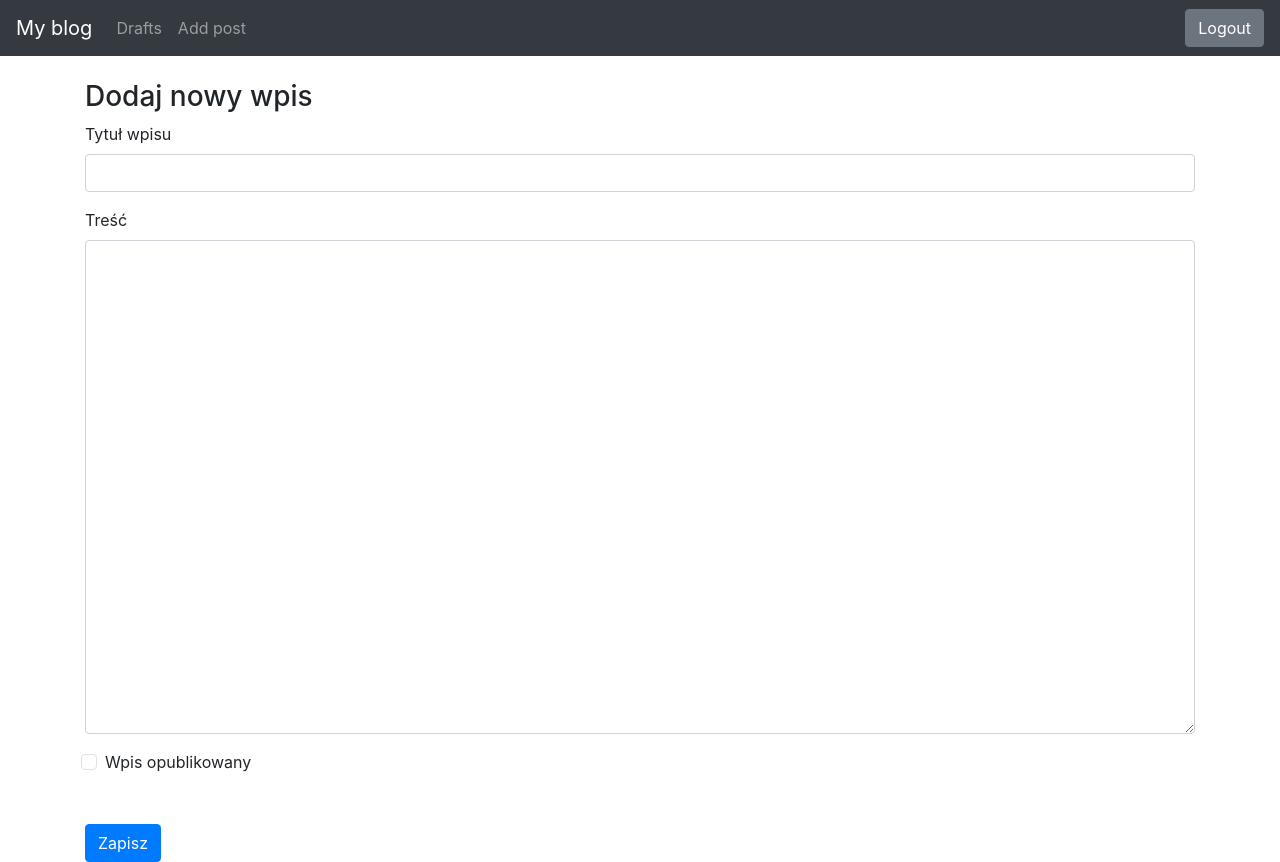
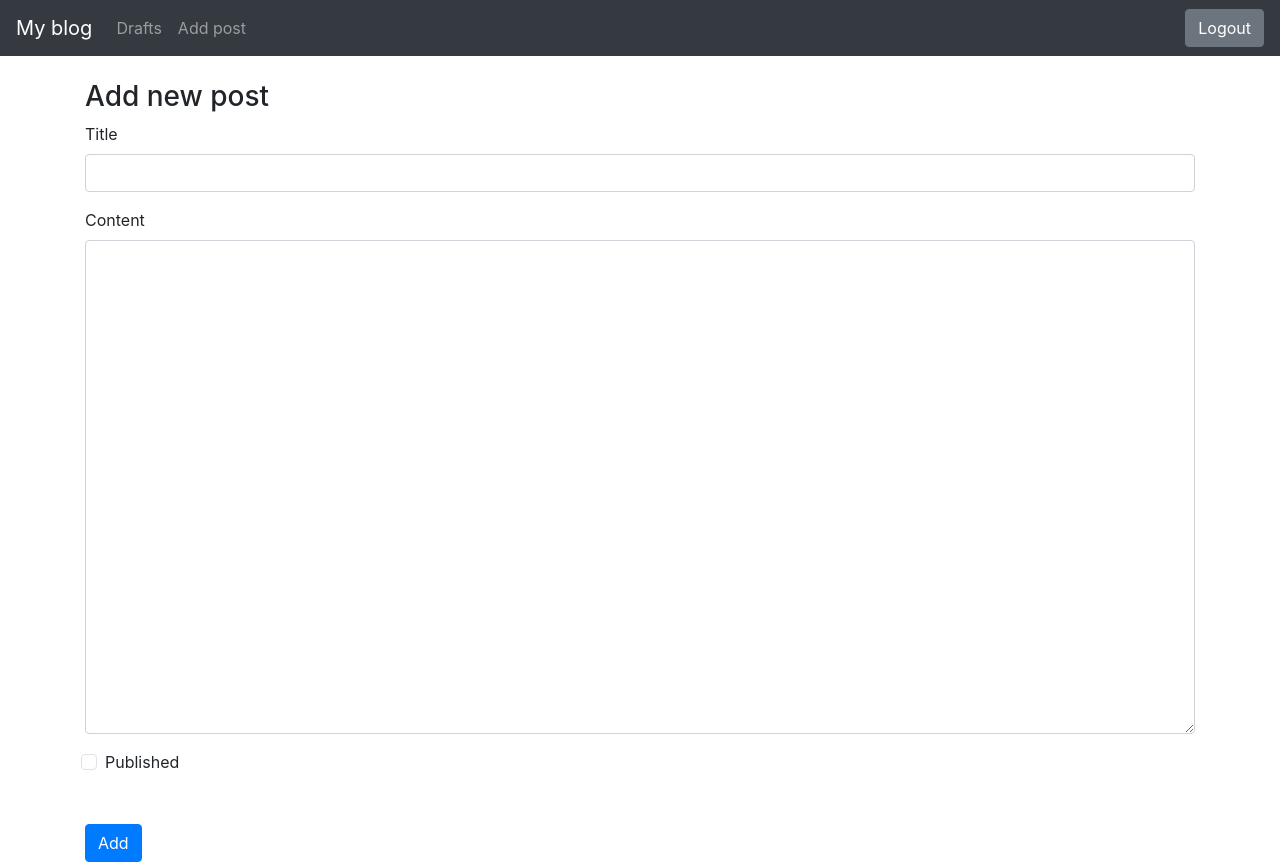
Before and after one commit to gorkamarlena/blog_app, a Flask app: page /new-post/ in a window 1280 px wide. Run offline with Flask 3, Linux system fonts and the light colour scheme; the visitor is signed in with stand-in values (Sample User, id 1); some libraries are stand-ins or nearby versions.

Commit message:
change to english

```diff
--- a/blog/templates/entry_form.html
+++ b/blog/templates/entry_form.html
@@ -2,24 +2,24 @@
 
 {% block content %}
 <h3>
-   Dodaj nowy wpis
+   Add new post
 </h3>
 
 <form action="" method="POST">
   {{form.hidden_tag()}}
    <div class="form-group">
-       <label for="title">Tytuł wpisu</label>
+       <label for="title">Title</label>
        {{ form.title(class_="form-control") }}
    </div>
    <div class="form-group">
-       <label for="body">Treść</label>
+       <label for="body">Content</label>
        {{ form.body(class_="form-control", cols="100", rows="20") }}
    </div>
    <div class="form-check">
        {{ form.is_published(class_="form-check-input") }}
-       <label class="form-check-label" for="is_published">Wpis opublikowany</label>
+       <label class="form-check-label" for="is_published">Published</label>
    </div>
-   <button type="submit" class="btn btn-primary mt-5">Zapisz</button>
+   <button type="submit" class="btn btn-primary mt-5">Add</button>
 </form>
 
 {% endblock %}
```
